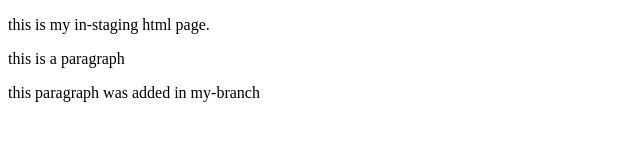
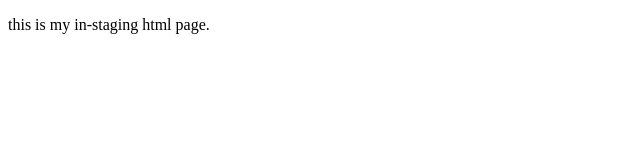
Before and after one commit to Ahmadkonainah/MyFirstRepo, a plain HTML site: page index.html in a window 1280 px wide. Shown: the whole page, without its empty margins (0-640 px from the left). Drawn offline with Linux system fonts and the light colour scheme.

Commit message:
Revert "committed in mybranch"
This reverts commit 9de95bcb07fec4aaa0d618f1b70a3f5f8cf1c178.

```diff
--- a/index.html
+++ b/index.html
@@ -6,7 +6,5 @@
 </head>
 <body>
     <p>this is my in-staging html page.</p>
-    <p>this is a paragraph</p>
-    <p>this paragraph was added in my-branch</p>
 </body>
 </html>
```
